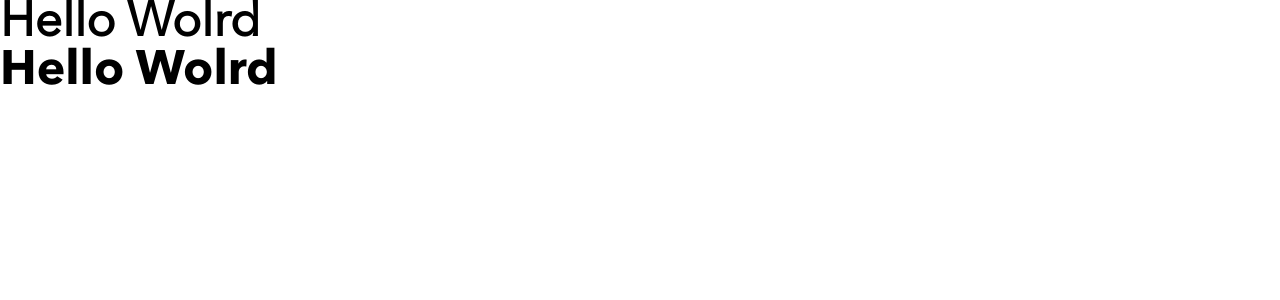
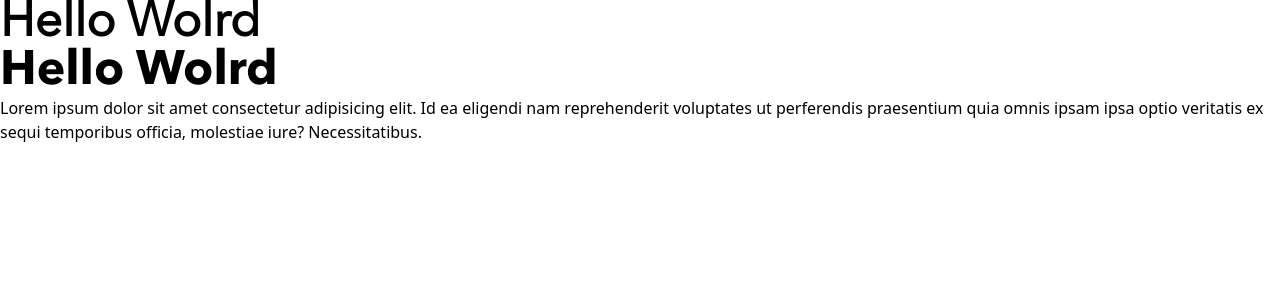
Before and after one commit to zumaku/DoPa, a React (Vite) app: page / in a window 1280 px wide. Shown: the top 300 px of the page. Built offline with nearby package versions, Linux system fonts and the light colour scheme.

Commit message:
Membuat component pages

```diff
--- a/src/App.jsx
+++ b/src/App.jsx
@@ -1,8 +1,11 @@
+import { Home } from "./pages"
+
 function App() {
   return (
     <>
       <h1 className='text-5xl font-anltp font-bold'>Hello Wolrd</h1>
       <h1 className='text-5xl font-anltpB font-bold'>Hello Wolrd</h1>
+      <Home />
     </>
   )
 }
--- /dev/null
+++ b/src/pages/About.jsx
@@ -0,0 +1,7 @@
+export default function About() {
+    return (
+        <div>
+
+        </div>
+    )
+}
--- /dev/null
+++ b/src/pages/Dashboard.jsx
@@ -0,0 +1,7 @@
+export default function Dashboard() {
+    return (
+        <div>
+
+        </div>
+    )
+}
--- /dev/null
+++ b/src/pages/FAQ.jsx
@@ -0,0 +1,7 @@
+export default function FAQ() {
+    return (
+        <div>
+
+        </div>
+    )
+}
--- /dev/null
+++ b/src/pages/Home.jsx
@@ -0,0 +1,7 @@
+export default function Homer() {
+    return (
+        <div>
+            <h1>Lorem ipsum dolor sit amet consectetur adipisicing elit. Id ea eligendi nam reprehenderit voluptates ut perferendis praesentium quia omnis ipsam ipsa optio veritatis ex sequi temporibus officia, molestiae iure? Necessitatibus.</h1>
+        </div>
+    )
+}
--- /dev/null
+++ b/src/pages/Sign.jsx
@@ -0,0 +1,7 @@
+export default function Sign() {
+    return (
+        <div>
+
+        </div>
+    )
+}
--- /dev/null
+++ b/src/pages/index.js
@@ -0,0 +1,13 @@
+import Home from "./Home"
+import About from "./About"
+import FAQ from "./FAQ"
+import Sign from "./Sign"
+import Dashboard from "./Dashboard"
+
+export {
+    Home,
+    About,
+    FAQ,
+    Sign,
+    Dashboard,
+}
```
